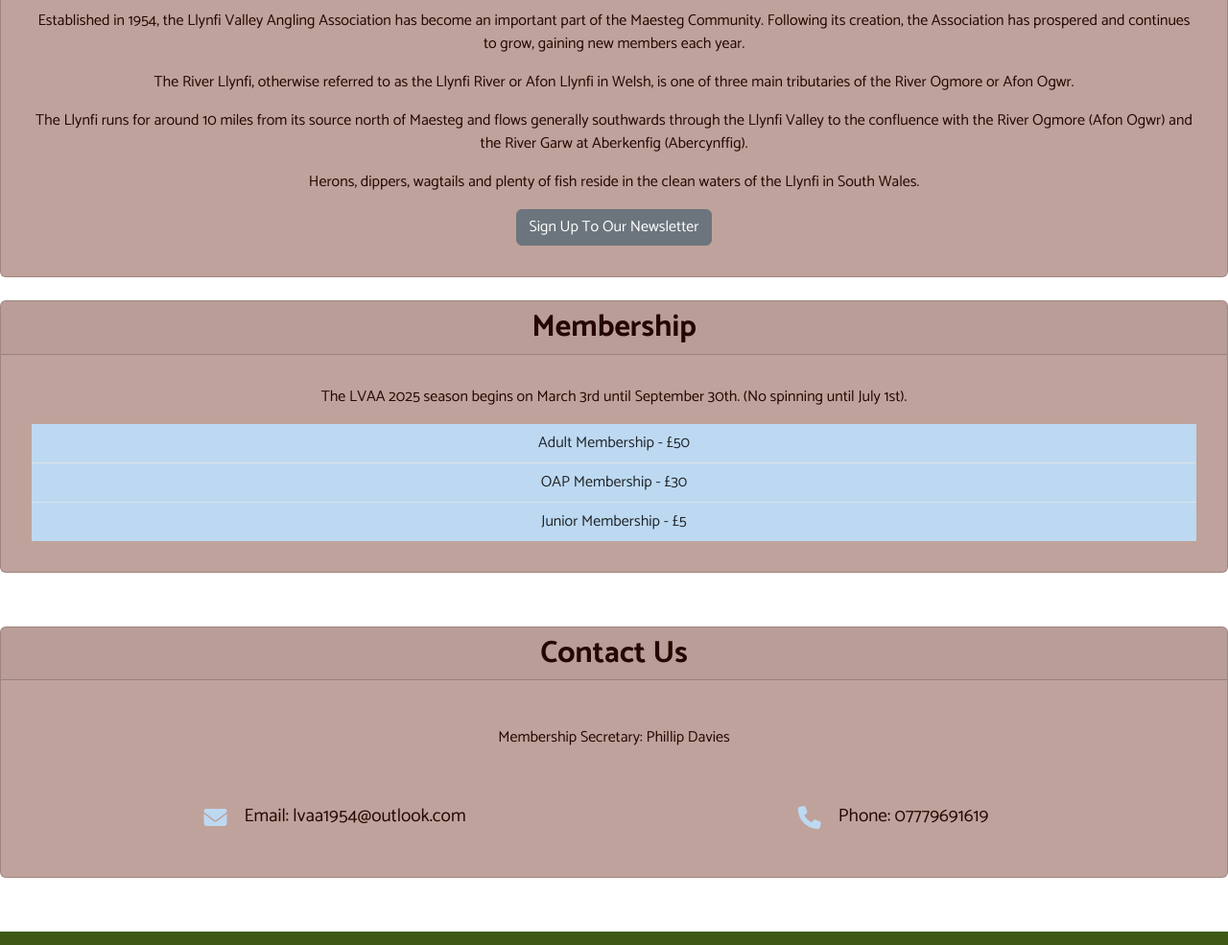
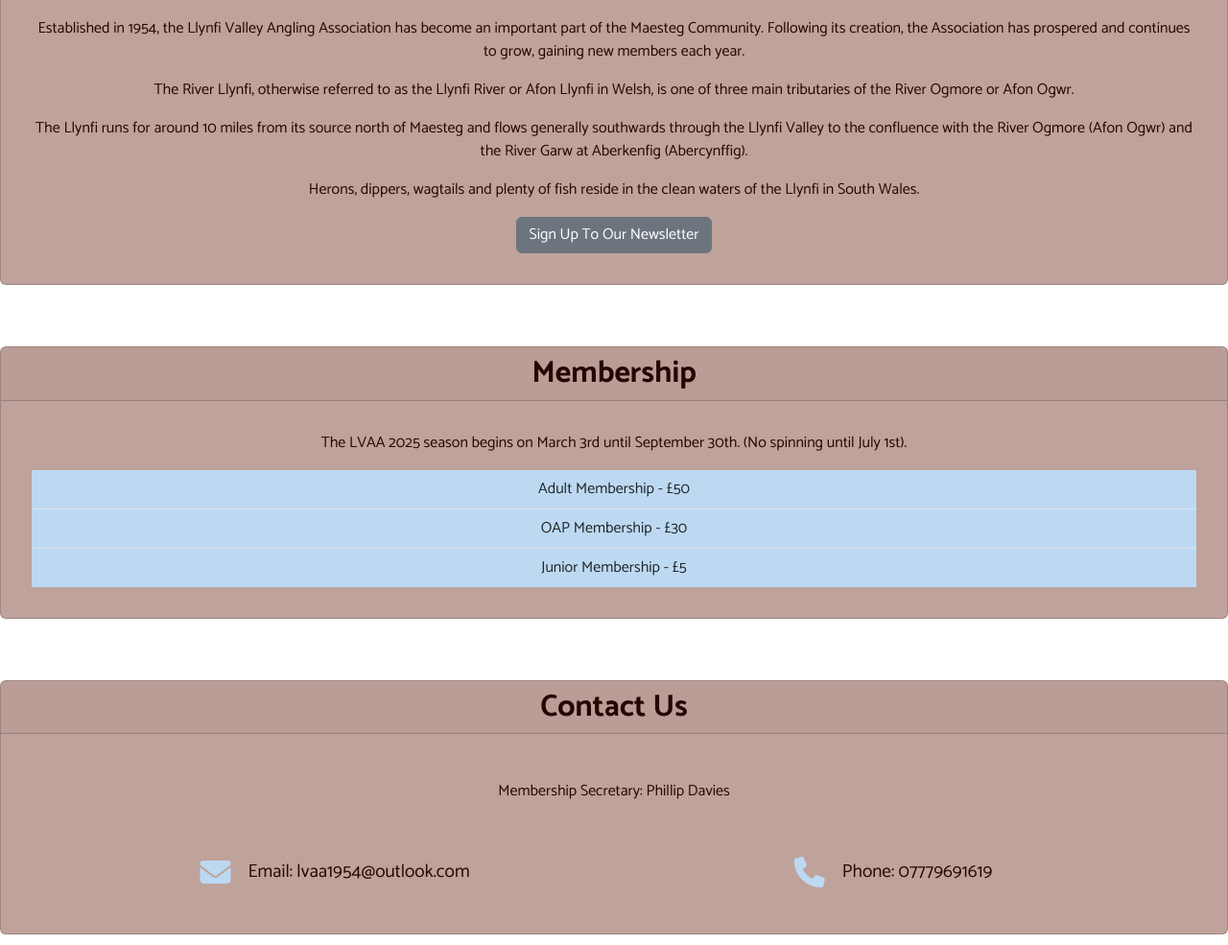
Before and after one commit to BDen32/Milestone-Project-1, a plain HTML site: page index.html in a window 1280 px wide. Shown: the part 728-1713 px from the top of the page at 96% size. Drawn offline with nearby package versions, Linux system fonts and the light colour scheme; a web font is replaced by a local one.

Commit message:
add padding to cards, remove br

```diff
--- a/assets/css/style.css
+++ b/assets/css/style.css
@@ -52,7 +52,15 @@ color: #260601;
     background-color: var(--tertiary-color);
 }
 
+/*About section*/
+#about {
+    padding: 2rem 0;
+}
+
 /*Membership Section*/
+#membership {
+    padding: 2rem 0;
+}
 /* This targets all list items within the prices list */
 .prices .list-group-item {
     background-color: var(--secondary-color);
@@ -87,10 +95,10 @@ color: #260601;
 /* Icons */
 #contact i {
     color: var(--secondary-color);
-    font-size: 1.5rem; /* Adjust icon size */
+    font-size: 2rem;
 }
 
-/* For better column alignment and spacing */
+
 .row {
     display: flex;
     justify-content: center;
@@ -107,8 +115,6 @@ color: #260601;
 .col span {
     margin-left: 8px; /* Slight space between icon and text */
 }
-
-
 
 
 /*Footer*/
```
Also changed, not shown: index.html (+1 -4 lines).
